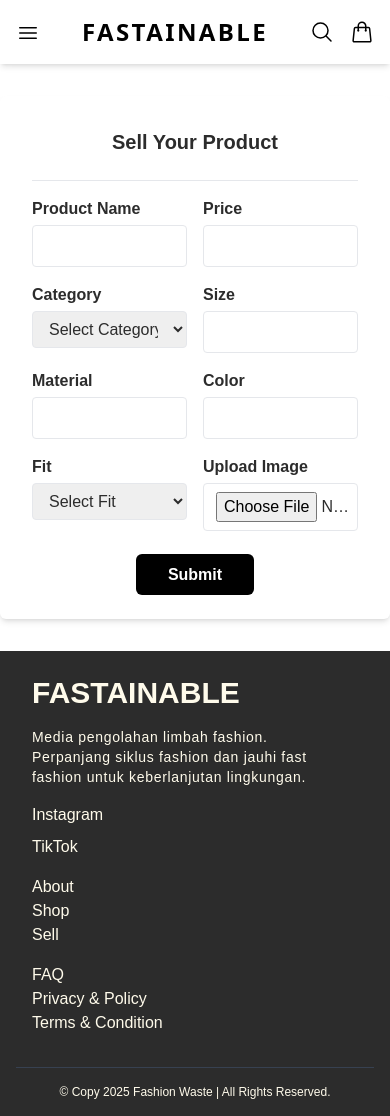
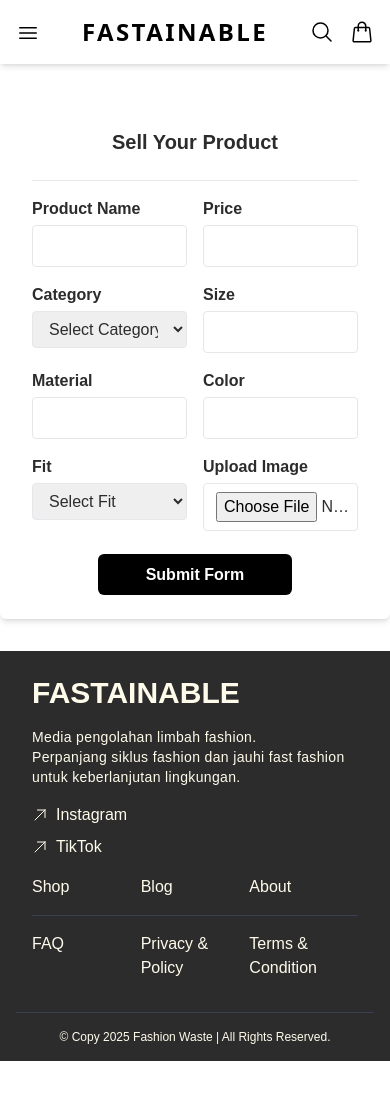
Before and after one commit to Daorza/fashion-waste, a Next.js app: page /marketplace/sell in a window 390 px wide. After the commit the page ends 1061 px from the top, so only its background shows below. Built offline with nearby package versions, Linux system fonts and the light colour scheme.

Commit message:
fixing footer responsive, little touch to homepage

```diff
--- a/src/app/marketplace/sell/page.js
+++ b/src/app/marketplace/sell/page.js
@@ -73,7 +73,7 @@ export default function SellProductForm() {
                     <input type="file" onChange={handleFileChange} className="w-full border rounded px-3 py-2 mt-1" />
                 </div>
                 <div className="col-span-2 text-center mt-4">
-                    <Link href="/seller_profile" className="bg-black text-white px-8 py-3 rounded-md font-semibold hover:bg-gray-800">Submit</Link>
+                    <Link href="/seller_profile" className="bg-black text-white px-12 py-3 rounded-md font-semibold hover:bg-gray-800">Submit Form</Link>
                 </div>
             </form>
         </main>
--- a/src/app/page.js
+++ b/src/app/page.js
@@ -55,24 +55,24 @@ const Home = () => {
                         <path strokeLinecap="round" strokeLinejoin="round" d="M9 12.75 11.25 15 15 9.75m-3-7.036A11.959 11.959 0 0 1 3.598 6 11.99 11.99 0 0 0 3 9.749c0 5.592 3.824 10.29 9 11.623 5.176-1.332 9-6.03 9-11.622 0-1.31-.21-2.571-.598-3.751h-.152c-3.196 0-6.1-1.248-8.25-3.285Z" />
                         </svg>
                     }
-                    title={"Stay Fresh All Day"}
-                    description={" Our product implement technology that can make this cloth fresh all day"}
+                    title={"SUstainable"}
+                    description={"Making the fashion items life cycle longer. Taking a little step to save the environtment."}
                     />
                     <SalesValueCard icon={
                         <svg xmlns="http://www.w3.org/2000/svg" fill="none" viewBox="0 0 24 24" strokeWidth="1" stroke="currentColor" className="size-16">
                         <path strokeLinecap="round" strokeLinejoin="round" d="M9 12.75 11.25 15 15 9.75m-3-7.036A11.959 11.959 0 0 1 3.598 6 11.99 11.99 0 0 0 3 9.749c0 5.592 3.824 10.29 9 11.623 5.176-1.332 9-6.03 9-11.622 0-1.31-.21-2.571-.598-3.751h-.152c-3.196 0-6.1-1.248-8.25-3.285Z" />
                         </svg>
                     }
-                    title={"Stay Fresh All Day"}
-                    description={" Our product implement technology that can make this cloth fresh all day"}
+                    title={"Reduceable"}
+                    description={"Don't need to buy new clothes every month. Try exploring the second-hand clothes. Its worth to try!"}
                     />
                     <SalesValueCard icon={
                         <svg xmlns="http://www.w3.org/2000/svg" fill="none" viewBox="0 0 24 24" strokeWidth="1" stroke="currentColor" className="size-16">
                         <path strokeLinecap="round" strokeLinejoin="round" d="M9 12.75 11.25 15 15 9.75m-3-7.036A11.959 11.959 0 0 1 3.598 6 11.99 11.99 0 0 0 3 9.749c0 5.592 3.824 10.29 9 11.623 5.176-1.332 9-6.03 9-11.622 0-1.31-.21-2.571-.598-3.751h-.152c-3.196 0-6.1-1.248-8.25-3.285Z" />
                         </svg>
                     }
-                    title={"Stay Fresh All Day"}
-                    description={" Our product implement technology that can make this cloth fresh all day"}
+                    title={"Reusable"}
+                    description={"Why do mass buying and increase the fashion waste if you can just trade your old clothes to another?"}
                     />
                 </div>
                 {/* section 3 */}
@@ -136,7 +136,7 @@ const Home = () => {
                         />
                     </div>
                     <div className="my-24">
-                        <Link href={"#"} className="md:py-4 md:px-8 border-2 py-2 px-4 border-primary  rounded-xl text-white font-bold tracking-widest bg-primary hover:text-primary hover:bg-transparent transition-all duration-200 ">
+                        <Link href={"/shop"} className="md:py-4 md:px-8 border-2 py-2 px-4 border-primary  rounded-xl text-white font-bold tracking-widest bg-primary hover:text-primary hover:bg-transparent transition-all duration-200 ">
                             VIEW ALL PRODUCT
                         </Link>
                     </div>
--- a/src/components/Footer.js
+++ b/src/components/Footer.js
@@ -8,36 +8,43 @@ export default function Footer() {
                 {/* Kolom pertama: Deskripsi dan media sosial */}
                 <div className="text-left">
                     <p className="font-bold uppercase text-3xl md:text-4xl">fastainable</p>
-                    <p className="mt-4 text-sm md:text-base tracking-wider">
+                    <p className="mt-4 text-sm tracking-wide max-w-sm md:max-w-md">
                         Media pengolahan limbah fashion. <br />
                         Perpanjang siklus fashion dan jauhi fast fashion untuk keberlanjutan lingkungan.
                     </p>
                     <div className="flex flex-col md:flex-row space-y-2 md:space-y-0 md:space-x-4 mt-4">
-                        <a href="#" className="hover:underline hover:font-medium">Instagram</a>
-                        <a href="#" className="hover:underline hover:font-medium">TikTok</a>
+                        <Link href="#" className="hover:underline hover:font-medium flex">
+                            <svg xmlns="http://www.w3.org/2000/svg" fill="none" viewBox="0 0 24 24" strokeWidth="1.5" stroke="currentColor" className="size-4 mt-1 mr-2">
+                                <path strokeLinecap="round" strokeLinejoin="round" d="m4.5 19.5 15-15m0 0H8.25m11.25 0v11.25" />
+                            </svg>
+                            Instagram
+                        </Link>
+                        <Link href="#" className="hover:underline hover:font-medium flex">
+                            <svg xmlns="http://www.w3.org/2000/svg" fill="none" viewBox="0 0 24 24" strokeWidth="1.5" stroke="currentColor" className="size-4 mt-1 mr-2">
+                                <path strokeLinecap="round" strokeLinejoin="round" d="m4.5 19.5 15-15m0 0H8.25m11.25 0v11.25" />
+                            </svg>
+                            TikTok
+                        </Link>
                     </div>
                 </div>
 
-                {/* Kolom kedua: Navigasi */}
                 <div className="grid grid-cols-1 md:grid-cols-2 gap-4">
-                    <div className="grid grid-rows-3 capitalize text-left">
+                    <div className="grid grid-cols-3 md:grid-cols-1 capitalize text-left">
+                        <Link href="/marketplace" className="hover:underline hover:font-medium">Shop</Link>
+                        <Link href="/blog" className="hover:underline hover:font-medium">Blog</Link>
                         <Link href="/about" className="hover:underline hover:font-medium">About</Link>
-                        <Link href="/marketplace" className="hover:underline hover:font-medium">Shop</Link>
-                        <Link href="/sell" className="hover:underline hover:font-medium">Sell</Link>
                     </div>
-
-                    <div className="grid grid-rows-3 capitalize text-left">
-                        <a href="#" className="hover:underline hover:font-medium">FAQ</a>
-                        <a href="#" className="hover:underline hover:font-medium">Privacy & Policy</a>
-                        <a href="#" className="hover:underline hover:font-medium">Terms & Condition</a>
+                    <hr className="h-px bg-gray-700 border-0 md:hidden" />
+                    <div className="grid grid-cols-3 md:grid-cols-1 capitalize text-left">
+                        <Link href="/about" className="hover:underline hover:font-medium">FAQ</Link>
+                        <Link href="/about" className="hover:underline hover:font-medium">Privacy & Policy</Link>
+                        <Link href="/about" className="hover:underline hover:font-medium">Terms & Condition</Link>
                     </div>
                 </div>
             </div>
 
-            {/* Garis pemisah */}
             <hr className="h-px bg-gray-700 border-0 my-4" />
 
-            {/* Hak cipta */}
             <p className="capitalize text-xs md:text-sm mb-2 px-4">
                 © copy 2025 Fashion Waste | All rights reserved.
             </p>
--- a/src/components/LandingProductCard.js
+++ b/src/components/LandingProductCard.js
@@ -3,8 +3,8 @@ const LandingProductCard = ({imgSrc, isNew = false, colorChoice, tiitle, price})
     return (
         <>
         <div className="col-span-1 flex flex-col gap-4">
-                                <div className="h-[28rem] relative">
-                                    <Image src={imgSrc} className="h-[28rem] object-cover object-center" width={1000} height={1000} alt="models1"/>
+            <div className="h-[28rem] relative hover:-translate-y-6 transition">
+                <Image src={imgSrc} className="h-[28rem] object-cover object-center rounded-md shadow" width={1000} height={1000} alt="models1"/>
                 <div className="w-full h-full absolute inset-0 grid items-end p-4">
                     {
                             isNew && (
```
Lines whose indentation alone changed are shown as unchanged.
